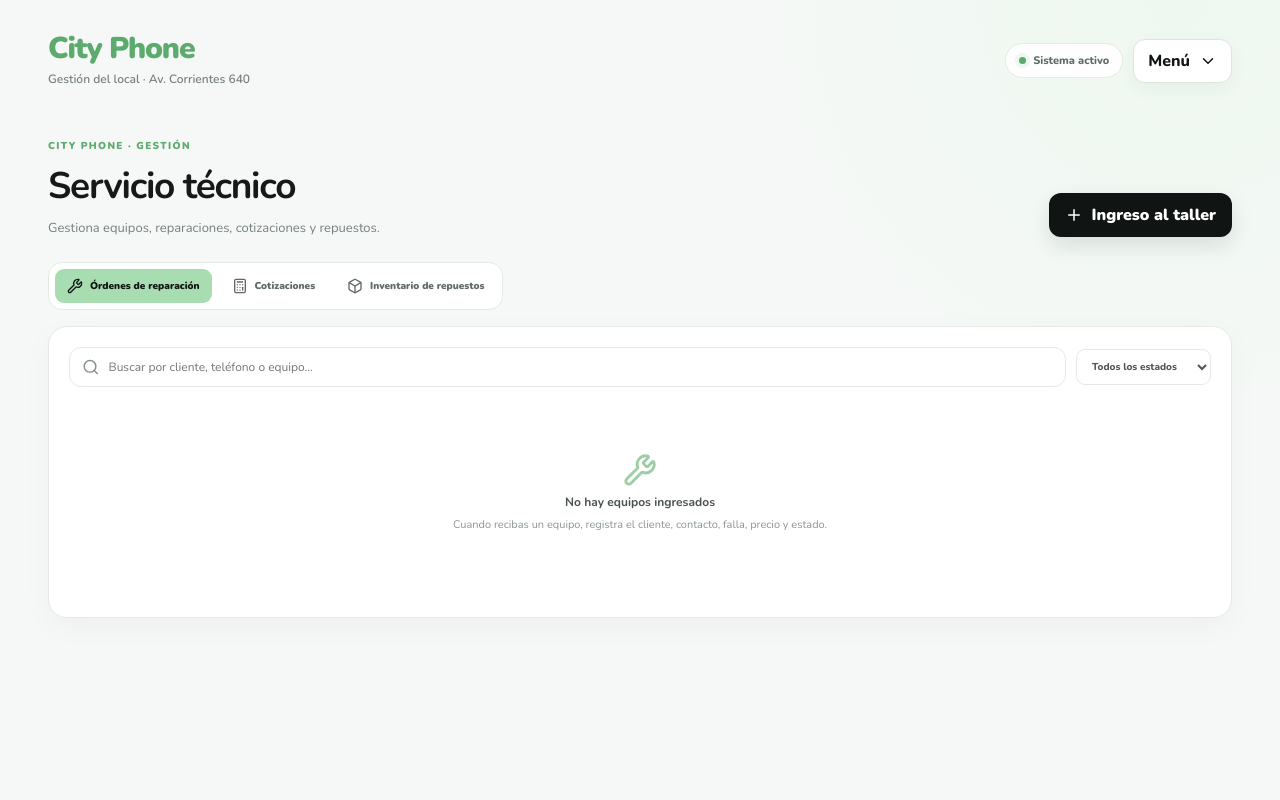
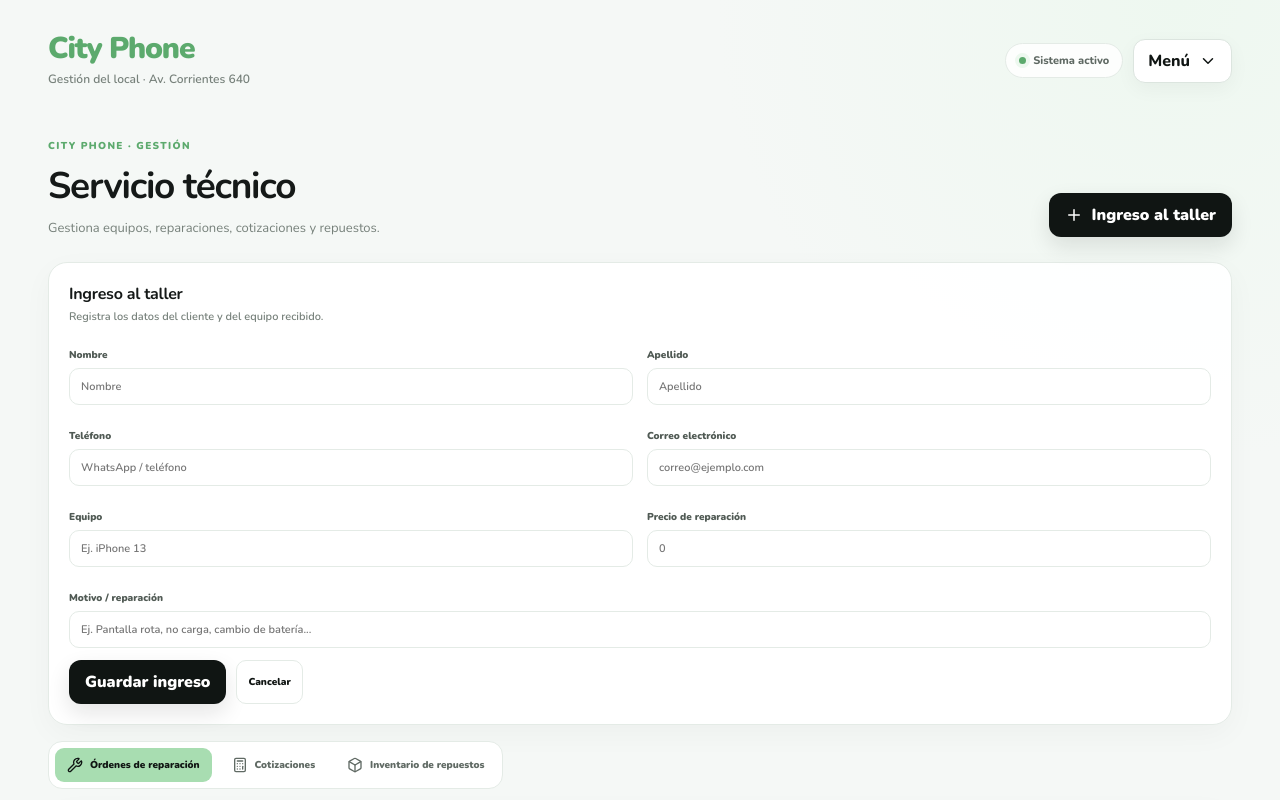
Before and after one commit to MarbellSantana/CityPhone, a Next.js app: page /servicio-tecnico in a window 1280 px wide. Both pictures are taken after a click on the button "Ingreso al taller". Shown: the top 800 px of the page. Built offline with nearby package versions, Linux system fonts and the light colour scheme.

Commit message:
Enable workshop intake form

```diff
--- a/app/servicio-tecnico/page.tsx
+++ b/app/servicio-tecnico/page.tsx
@@ -1,13 +1,66 @@
 "use client";
 
-import { useState } from "react";
+import { FormEvent, useState } from "react";
 import { Box, Calculator, Plus, Search, Wrench } from "lucide-react";
 import AppShell from "../components/AppShell";
 
+type Orden = {
+  id: number;
+  nombre: string;
+  apellido: string;
+  telefono: string;
+  email: string;
+  equipo: string;
+  motivo: string;
+  precio: number;
+  estado: string;
+};
+
 export default function ServicioTecnicoPage() {
   const [tab, setTab] = useState<"ordenes" | "cotizaciones" | "repuestos">("ordenes");
+  const [showIngreso, setShowIngreso] = useState(false);
+  const [ordenes, setOrdenes] = useState<Orden[]>([]);
 
-  return <AppShell title="Servicio técnico" subtitle="Gestiona equipos, reparaciones, cotizaciones y repuestos." active="Servicio técnico" action={<button className="primary-button"><Plus size={18}/> Ingreso al taller</button>}>
+  function guardarIngreso(event: FormEvent<HTMLFormElement>) {
+    event.preventDefault();
+    const form = new FormData(event.currentTarget);
+    const orden: Orden = {
+      id: Date.now(),
+      nombre: String(form.get("nombre") || ""),
+      apellido: String(form.get("apellido") || ""),
+      telefono: String(form.get("telefono") || ""),
+      email: String(form.get("email") || ""),
+      equipo: String(form.get("equipo") || ""),
+      motivo: String(form.get("motivo") || ""),
+      precio: Number(form.get("precio") || 0),
+      estado: "Ingresado",
+    };
+    setOrdenes((actuales) => [orden, ...actuales]);
+    event.currentTarget.reset();
+    setShowIngreso(false);
+    setTab("ordenes");
+  }
+
+  return <AppShell title="Servicio técnico" subtitle="Gestiona equipos, reparaciones, cotizaciones y repuestos." active="Servicio técnico" action={<button className="primary-button" onClick={() => setShowIngreso((v) => !v)}><Plus size={18}/> Ingreso al taller</button>}>
+    {showIngreso && <section className="card workspace-card" style={{ marginBottom: 16 }}>
+      <div className="card-heading"><div><h2>Ingreso al taller</h2><p>Registra los datos del cliente y del equipo recibido.</p></div></div>
+      <form onSubmit={guardarIngreso}>
+        <div className="form-grid">
+          <label className="field-label">Nombre<input name="nombre" required placeholder="Nombre" /></label>
+          <label className="field-label">Apellido<input name="apellido" required placeholder="Apellido" /></label>
+          <label className="field-label">Teléfono<input name="telefono" required placeholder="WhatsApp / teléfono" /></label>
+          <label className="field-label">Correo electrónico<input name="email" type="email" placeholder="correo@ejemplo.com" /></label>
+          <label className="field-label">Equipo<input name="equipo" required placeholder="Ej. iPhone 13" /></label>
+          <label className="field-label">Precio de reparación<input name="precio" type="number" min="0" step="1" placeholder="0" /></label>
+        </div>
+        <label className="field-label">Motivo / reparación<input name="motivo" required placeholder="Ej. Pantalla rota, no carga, cambio de batería..." /></label>
+        <div style={{ display: "flex", gap: 10, flexWrap: "wrap" }}>
+          <button className="primary-button" type="submit">Guardar ingreso</button>
+          <button className="outline-action" type="button" onClick={() => setShowIngreso(false)}>Cancelar</button>
+        </div>
+      </form>
+    </section>}
+
     <div className="subnav-tabs">
       <button className={tab === "ordenes" ? "active" : ""} onClick={() => setTab("ordenes")}><Wrench size={16}/> Órdenes de reparación</button>
       <button className={tab === "cotizaciones" ? "active" : ""} onClick={() => setTab("cotizaciones")}><Calculator size={16}/> Cotizaciones</button>
@@ -16,7 +69,16 @@ export default function ServicioTecnicoPage() {
 
     {tab === "ordenes" && <section className="card workspace-card">
       <div className="toolbar-row"><div className="search-field grow"><Search size={18}/><input placeholder="Buscar por cliente, teléfono o equipo..." /></div><select className="filter-select"><option>Todos los estados</option><option>Ingresado</option><option>En reparación</option><option>Listo para entregar</option><option>Entregado</option></select></div>
-      <div className="empty-state"><Wrench size={34}/><b>No hay equipos ingresados</b><span>Cuando recibas un equipo, registra el cliente, contacto, falla, precio y estado.</span></div>
+      {ordenes.length === 0 ? <div className="empty-state"><Wrench size={34}/><b>No hay equipos ingresados</b><span>Cuando recibas un equipo, registra el cliente, contacto, falla, precio y estado.</span></div> : <div className="sales-table">
+        <div className="table-head"><span>Cliente</span><span>Equipo / reparación</span><span>Estado</span><span>Precio</span><span>Contacto</span></div>
+        {ordenes.map((orden) => <div className="table-row" key={orden.id}>
+          <div><b>{orden.nombre} {orden.apellido}</b><small>{orden.email || "Sin email"}</small></div>
+          <div><b>{orden.equipo}</b><small>{orden.motivo}</small></div>
+          <span className="method">{orden.estado}</span>
+          <strong>${orden.precio.toLocaleString("es-AR")}</strong>
+          <small>{orden.telefono}</small>
+        </div>)}
+      </div>}
     </section>}
 
     {tab === "cotizaciones" && <section className="workspace-grid">
```
